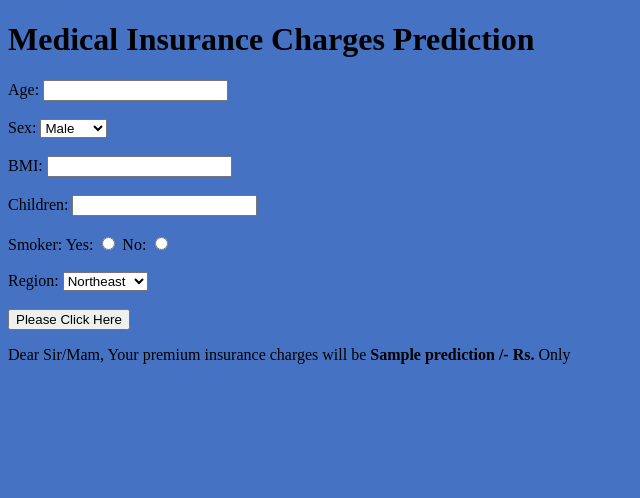
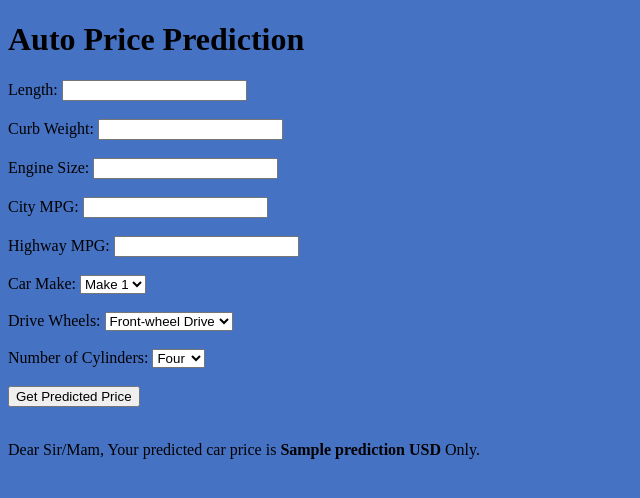
Before and after one commit to 31Atharva/auto_dataset, a Flask app: template templates/index.html in a window 1280 px wide. Shown: the top 498 px of the page, without its empty margins (0-640 px from the left). Run offline with Flask 3, Linux system fonts and the light colour scheme; the template is opened without the code that fills it: most values are stand-ins (such as "Sample title", 1, 10 or a date in 2020).

Commit message:
final commit

```diff
--- /dev/null
+++ b/config.py
@@ -0,0 +1,5 @@
+# config.py
+
+# Path to the model and JSON file used for car price prediction
+MODEL_FILE_PATH = '/Users/atharvadumbre/DataScience/Machine Learning/Linear Regression/Linear Regression Dataset/auto/models/trained_model.pkl'  # Update with the actual path to your model file
+JSON_FILE_PATH = '/Users/atharvadumbre/DataScience/Machine Learning/Linear Regression/Linear Regression Dataset/auto/models/model_metadata.json'        # Update with the actual path to your JSON file
--- a/main.py
+++ b/main.py
@@ -1,60 +1,59 @@
-
-
 from flask import Flask, jsonify, render_template, request
-from models.utils import MedicalInsurance
+from models.utils import Auto  # Import the Auto class for car price prediction
 app = Flask(__name__)
 
 @app.route('/')
 def hello_flask():
-    print("Dear Sir/Mam, Welcome to Medicle Insurance Charges Prediction")
+    print("Dear Sir/Mam, Welcome to Car Price Prediction")
     return render_template("index.html")
 
-@app.route('/predict_charges', methods = ["POST", "GET"])
-def get_insurance_charges():
-
+@app.route('/predict_price', methods=["POST", "GET"])
+def get_car_price():
     if request.method == "GET":
         print("We are using GET Method")
 
-        #data = request.form
-        #print("Data ::",data)
-        #age = eval(data['age'])
-        #sex = data['sex']
-        #bmi = eval(data['bmi'])
-        #children = eval(data['children'])
-        #smoker = data['smoker']
-        #region = data['region']
+        # Retrieve form data from the user input in the HTML form
+        length = float(request.args.get("length"))
+        curb_weight = float(request.args.get("curb_weight"))
+        engine_size = float(request.args.get("engine_size"))
+        city_mpg = float(request.args.get("city_mpg"))
+        highway_mpg = float(request.args.get("highway_mpg"))
+        make = request.args.get("make")
+        drive_wheels = request.args.get("drive_wheels")
+        num_of_cylinders = request.args.get("num_of_cylinders")
 
-        age = int(request.args.get("age"))
-        sex = request.args.get("sex")
-        bmi = float(request.args.get("bmi"))
-        children = int(request.args.get("children"))
-        smoker = request.args.get("smoker")
-        region = request.args.get("region")
+        print("Received Data -> Length:", length, ", Curb Weight:", curb_weight, ", Engine Size:", engine_size,
+              ", City MPG:", city_mpg, ", Highway MPG:", highway_mpg, ", Make:", make, ", Drive Wheels:", drive_wheels,
+              ", Number of Cylinders:", num_of_cylinders)
 
-        print("age, sex, bmi, children, smoker, region\n",age, sex, bmi, children, smoker, region)
+        # Initialize Auto class with provided values
+        auto_predict = Auto(length, curb_weight, engine_size, city_mpg, highway_mpg, make, drive_wheels, num_of_cylinders)
+        predicted_price = auto_predict.get_predicted_price()
 
-        med_ins = MedicalInsurance(age, sex, bmi, children, smoker, region)
-        charges = med_ins.get_predicted_price()
+        return render_template("index.html", prediction=predicted_price)  # Return the prediction to the template
 
-        return render_template("index.html", prediction = charges)
-
-        #return jsonify({"Result" : f"Predicted Charges for Medical Insurance is {charges}/- Rs. Only"})
     else:
         print("We are using POST Method")
 
-        age = int(request.form.get("age"))
-        sex = request.form.get("sex")
-        bmi = float(request.form.get("bmi"))
-        children = int(request.form.get("children"))
-        smoker = request.form.get("smoker")
-        region = request.form.get("region")
+        # Retrieve form data from the user input in the HTML form
+        length = float(request.form.get("length"))
+        curb_weight = float(request.form.get("curb_weight"))
+        engine_size = float(request.form.get("engine_size"))
+        city_mpg = float(request.form.get("city_mpg"))
+        highway_mpg = float(request.form.get("highway_mpg"))
+        make = request.form.get("make")
+        drive_wheels = request.form.get("drive_wheels")
+        num_of_cylinders = request.form.get("num_of_cylinders")
 
-        print("age, sex, bmi, children, smoker, region\n",age, sex, bmi, children, smoker, region)
+        print("Received Data -> Length:", length, ", Curb Weight:", curb_weight, ", Engine Size:", engine_size,
+              ", City MPG:", city_mpg, ", Highway MPG:", highway_mpg, ", Make:", make, ", Drive Wheels:", drive_wheels,
+              ", Number of Cylinders:", num_of_cylinders)
 
-        med_ins = MedicalInsurance(age, sex, bmi, children, smoker, region)
-        charges = med_ins.get_predicted_price()
+        # Initialize Auto class with provided values
+        auto_predict = Auto(length, curb_weight, engine_size, city_mpg, highway_mpg, make, drive_wheels, num_of_cylinders)
+        predicted_price = auto_predict.get_predicted_price()
 
-        return render_template("index.html", prediction = charges)
+        return render_template("index.html", prediction=predicted_price)  # Return the prediction to the template
 
 if __name__ == "__main__":
-    app.run(host='0.0.0.0' , port= 5000, debug=True)
+    app.run(host='0.0.0.0', port=5000, debug=True)
--- a/templates/index.html
+++ b/templates/index.html
@@ -4,71 +4,66 @@
     <meta charset="UTF-8">
     <meta http-equiv="X-UA-Compatible" content="IE=edge">
     <meta name="viewport" content="width=device-width, initial-scale=1.0">
-    <title>Medical Insurance Charges Prediction</title>
+    <title>Auto Price Prediction</title>
 </head>
 
 <body style="background-color: rgb(70, 114, 196);">
 
-    <h1> Medical Insurance Charges Prediction </h1>
-    <form method="GET" action="/predict_charges">
+    <h1> Auto Price Prediction </h1>
+    <form method="GET" action="/predict_price">
 
-        <label>Age:</label>
-        <input type = "text" name = "age">
+        <label>Length:</label>
+        <input type="text" name="length" required>
+        <br><br>
+
+        <label>Curb Weight:</label>
+        <input type="text" name="curb_weight" required>
+        <br><br>
+
+        <label>Engine Size:</label>
+        <input type="text" name="engine_size" required>
+        <br><br>
+
+        <label>City MPG:</label>
+        <input type="text" name="city_mpg" required>
+        <br><br>
+
+        <label>Highway MPG:</label>
+        <input type="text" name="highway_mpg" required>
+        <br><br>
+
+        <label>Car Make:</label>
+        <select name="make" required>
+            <option value="1">Make 1</option>
+            <option value="2">Make 2</option>
+            <option value="3">Make 3</option>
+            <!-- Add more makes as per your dataset -->
         </select>
+        <br><br>
 
-        <br>
-        <br>
+        <label>Drive Wheels:</label>
+        <select name="drive_wheels" required>
+            <option value="1">Front-wheel Drive</option>
+            <option value="2">Rear-wheel Drive</option>
+            <option value="3">All-wheel Drive</option>
+        </select>
+        <br><br>
 
-        <label>Sex:</label>
-        <select name = "sex">
-            <option value = "male">Male</option>
-            <option value = "female">Female</option>
+        <label>Number of Cylinders:</label>
+        <select name="num_of_cylinders" required>
+            <option value="four">Four</option>
+            <option value="six">Six</option>
+            <option value="eight">Eight</option>
         </select>
+        <br><br>
 
-        <br>
-        <br>
+        <input type="submit" value="Get Predicted Price">
 
-        <label>BMI:</label>
-        <input type = "text" name = "bmi">
-        </select>
+        <br><br>
 
-        <br>
-        <br>
-
-        <label>Children:</label>
-        <input type = "text" name = "children">
-        </select>
-
-        <br>
-        <br>
-
-        <label>Smoker:</label>
-        <label>Yes:</label> <input type = "radio" name= "smoker" value = "yes">
-        <label>No:</label> <input type = "radio" name= "smoker" value = "no">
-
-        <br>
-        <br>
-
-        <label>Region:</label>
-        <select name = "region">
-            <option value = "northeast">Northeast</option>
-            <option value = "southeast">Southeast</option>
-            <option value = "northwest">Northwest</option>
-            <option value = "southwest">Southwest</option>
-        </select>
-
-        <br>
-        <br>
-
-        <input type = "submit" value="Please Click Here">
-
-        <br>
-
-        <p>Dear Sir/Mam, Your premium insurance charges will be <b> {{ prediction }} /- Rs.</b> Only </p>
-
+        <p>Dear Sir/Mam, Your predicted car price is <b>{{ prediction }} USD</b> Only.</p>
 
     </form>
 
-
 </body>
 </html>
```
Also changed, not shown: load_model.py (added, +7 -0 lines), models/model_metadata.json (added, +18 -0 lines), models/utils.py (+52 -33 lines), models/Linear_model.json (deleted), models/project_data.json (deleted), 3 other files.
